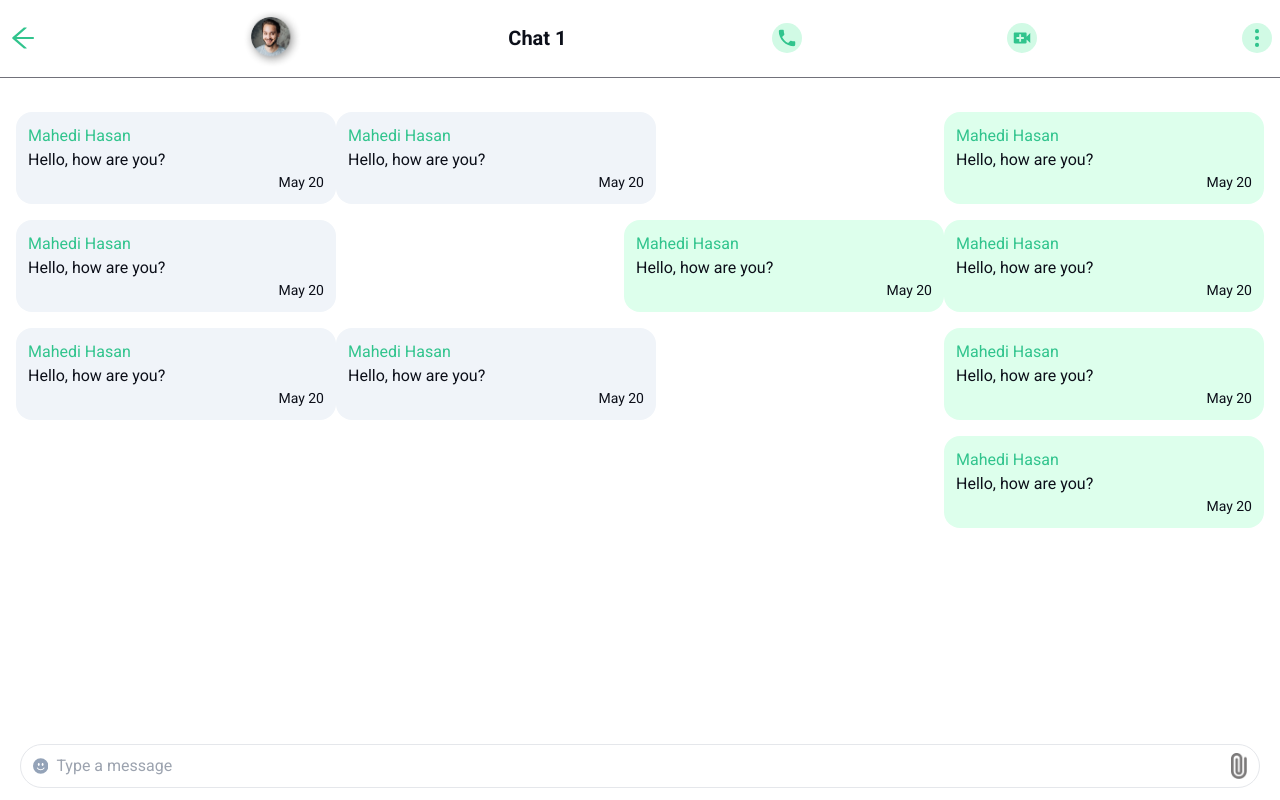
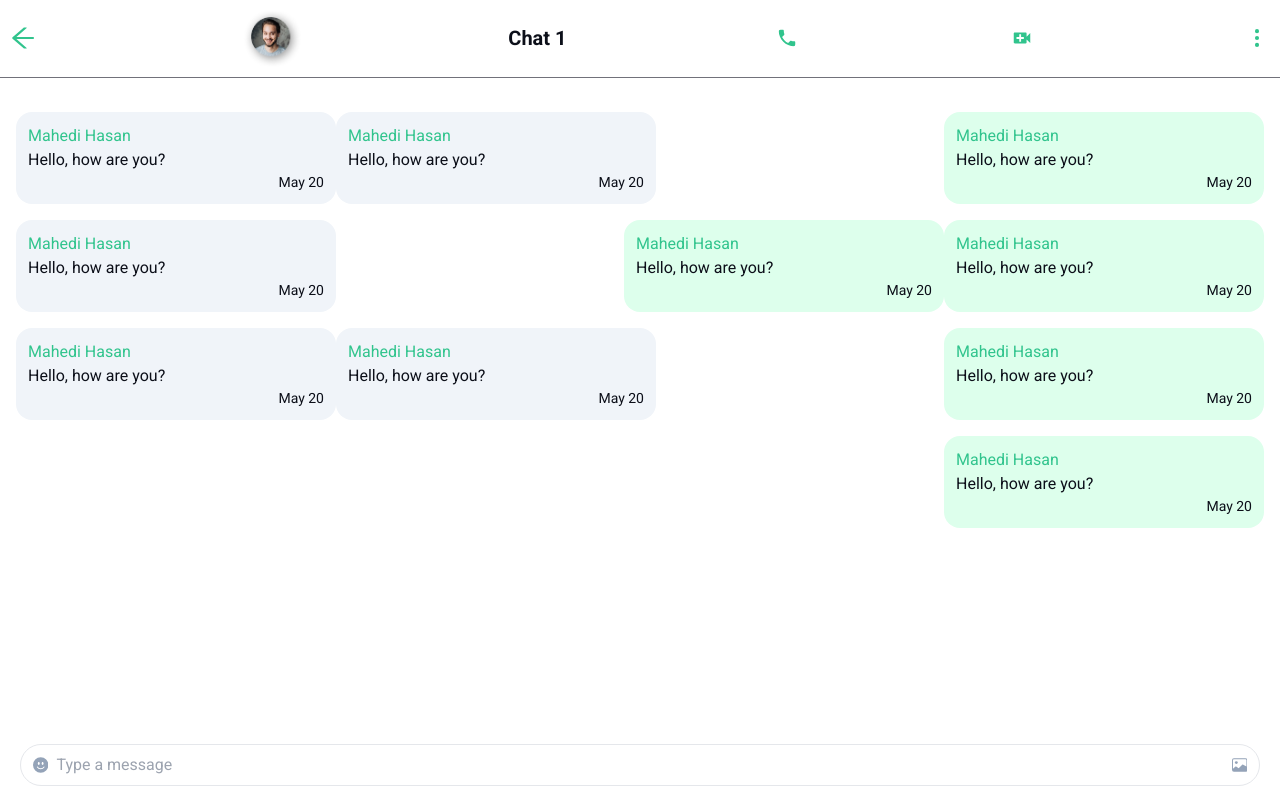
Before and after one commit to AnwarHossainSR/next-js-chat, a Next.js app: page /chats in a window 1280 px wide. Built offline with nearby package versions, Linux system fonts and the light colour scheme; no server answers.

Commit message:
feat: design upload file and dark mode for chat screen

```diff
--- a/src/app/chats/[...chatId]/page.tsx
+++ b/src/app/chats/[...chatId]/page.tsx
@@ -4,7 +4,7 @@ import WriteMessage from '@/components/Message/WriteMessage';
 
 const page = () => {
   return (
-    <div className="relative w-full min-h-full">
+    <div className="relative w-full min-h-full dark:bg-background-slate dark:text-gray-300">
       <MessageHeader />
       <div className="overflow-x-auto pb-[5rem]">
         <div className="mt-[7rem] px-4">
@@ -12,75 +12,65 @@ const page = () => {
             name="Mahedi Hasan"
             timestamp={1684556154837}
             message="Hello, how are you?"
-            bg="bg-[#F0F4F9]"
             own={false}
           />
           <Message
             name="Mahedi Hasan"
             timestamp={1684556154837}
             message="Hello, how are you?"
-            bg="bg-[#DDFFEC]"
             own
           />
           <Message
             name="Mahedi Hasan"
             timestamp={1684556154837}
             message="Hello, how are you?"
-            bg="bg-[#F0F4F9]"
             own={false}
           />
           <Message
             name="Mahedi Hasan"
             timestamp={1684556154837}
             message="Hello, how are you?"
-            bg="bg-[#DDFFEC]"
             own
           />
           <Message
             name="Mahedi Hasan"
             timestamp={1684556154837}
             message="Hello, how are you?"
-            bg="bg-[#F0F4F9]"
             own={false}
           />
           <Message
             name="Mahedi Hasan"
             timestamp={1684556154837}
             message="Hello, how are you?"
-            bg="bg-[#DDFFEC]"
             own
           />
           <Message
             name="Mahedi Hasan"
             timestamp={1684556154837}
             message="Hello, how are you?"
-            bg="bg-[#F0F4F9]"
             own={false}
           />
           <Message
             name="Mahedi Hasan"
             timestamp={1684556154837}
             message="Hello, how are you?"
-            bg="bg-[#DDFFEC]"
             own
           />
           <Message
             name="Mahedi Hasan"
             timestamp={1684556154837}
             message="Hello, how are you?"
-            bg="bg-[#F0F4F9]"
             own={false}
           />
           <Message
             name="Mahedi Hasan"
             timestamp={1684556154837}
             message="Hello, how are you?"
-            bg="bg-[#DDFFEC]"
             own
           />
         </div>
       </div>
-      <div className="fixed bottom-0 w-full z-10 h-[3.5rem] bg-white">
+      <div className="fixed bottom-0 w-full z-10 h-[3.5rem] bg-white dark:bg-background-slate ">
         <WriteMessage />
       </div>
     </div>
--- a/src/components/Message/Message.tsx
+++ b/src/components/Message/Message.tsx
@@ -6,15 +6,16 @@ interface MessageProps {
   message?: string;
   timestamp: number;
   name?: string;
-  bg?: string;
   own?: boolean;
 }
 
-const Message: FC<MessageProps> = ({ message, timestamp, name, bg, own }) => {
+const Message: FC<MessageProps> = ({ message, timestamp, name, own }) => {
   return (
     <div
-      className={`w-[320px] ${bg} ${
-        own ? 'float-right' : 'float-left'
+      className={`w-[320px] ${
+        own
+          ? 'float-right bg-[#DDFFEC] dark:bg-[#191C24]'
+          : 'float-left bg-[#F0F4F9] dark:bg-gray-700'
       } rounded-2xl p-3 h-auto mb-4`}
     >
       <div className="text-brand-main">{name}</div>
--- a/src/components/Message/MessageHeader.tsx
+++ b/src/components/Message/MessageHeader.tsx
@@ -10,7 +10,7 @@ import { MdVideoCall } from 'react-icons/md';
 const MessageHeader = () => {
   const router = useRouter();
   return (
-    <div className=" w-full p-2 flex justify-between items-center fixed border-b border-zinc-500 z-10 bg-white">
+    <div className=" w-full p-2 flex justify-between items-center fixed border-b border-zinc-500 z-10 bg-white dark:bg-background-slate dark:text-gray-300">
       <AiOutlineArrowLeft
         size={30}
         className="text-2xl text-brand-main"
@@ -27,15 +27,15 @@ const MessageHeader = () => {
       <h1 className="text-xl font-bold">Chat 1</h1>
       <IoMdCall
         size={30}
-        className="text-2xl text-brand-main p-1 rounded-full bg-[#d1fae5]"
+        className="text-2xl text-brand-main p-1 rounded-full"
       />
       <MdVideoCall
         size={30}
-        className="text-2xl text-brand-main p-1 rounded-full bg-[#d1fae5]"
+        className="text-2xl text-brand-main p-1 rounded-full "
       />
       <BsThreeDotsVertical
         size={30}
-        className="text-2xl text-brand-main p-1 rounded-full bg-[#d1fae5]"
+        className="text-2xl text-brand-main p-1 rounded-full "
       />
     </div>
   );
--- a/src/components/Message/WriteMessage.tsx
+++ b/src/components/Message/WriteMessage.tsx
@@ -1,5 +1,4 @@
-import Image from 'next/image';
-import { BsEmojiSmileFill } from 'react-icons/bs';
+import { BsEmojiSmileFill, BsImage } from 'react-icons/bs';
 
 const WriteMessage = () => {
   return (
@@ -10,7 +9,10 @@ const WriteMessage = () => {
         className="outline-none border-none w-full bg-transparent"
         placeholder="Type a message"
       />
-      <Image src="/upload.png" width={16} height={27} alt="upload" />
+      <label htmlFor="file-upload">
+        <BsImage color="#94a3b8" />
+      </label>
+      <input type="file" id="file-upload" className="hidden" />
     </div>
   );
 };
```
Also changed, not shown: public/upload.png (deleted).
